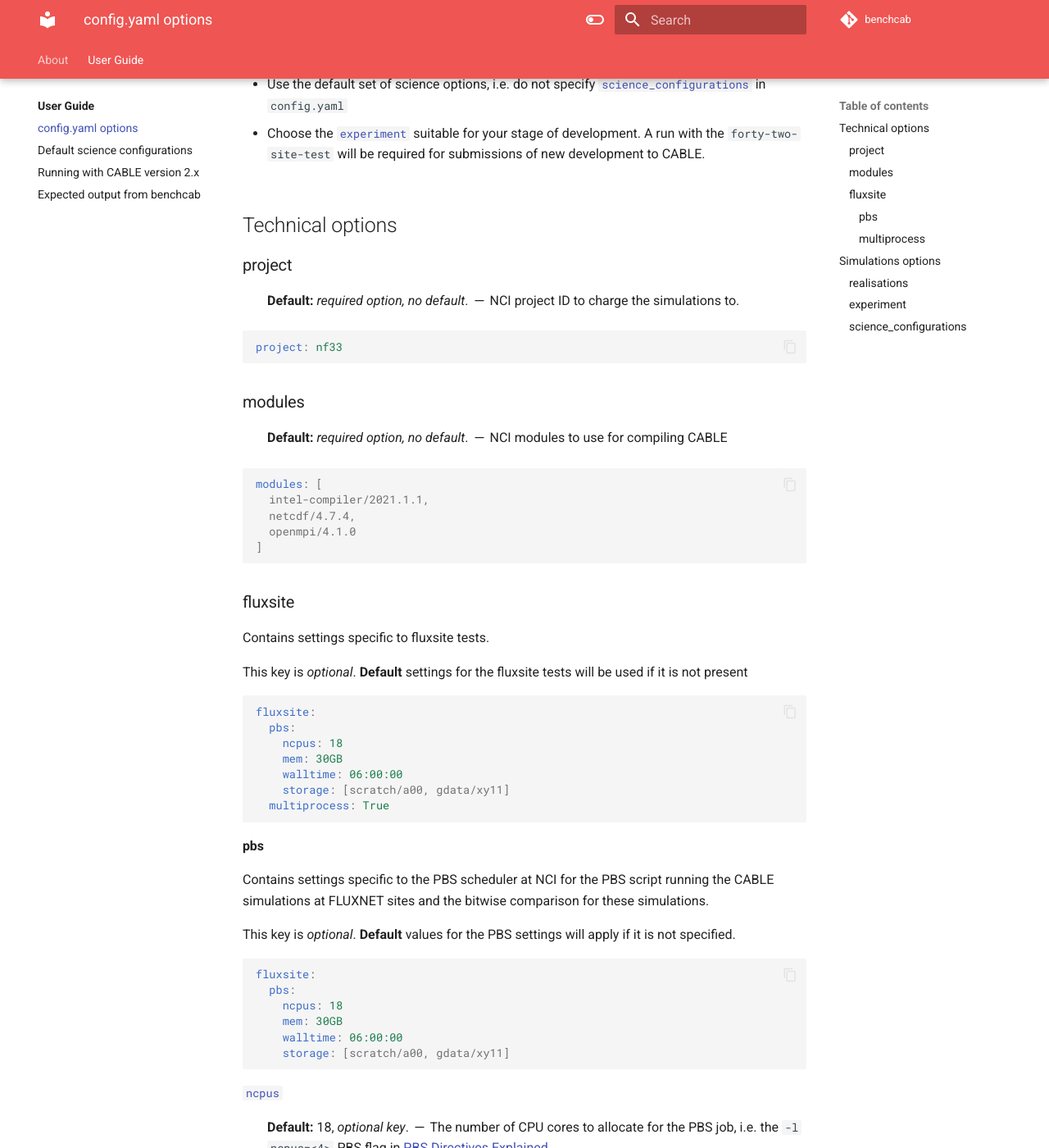
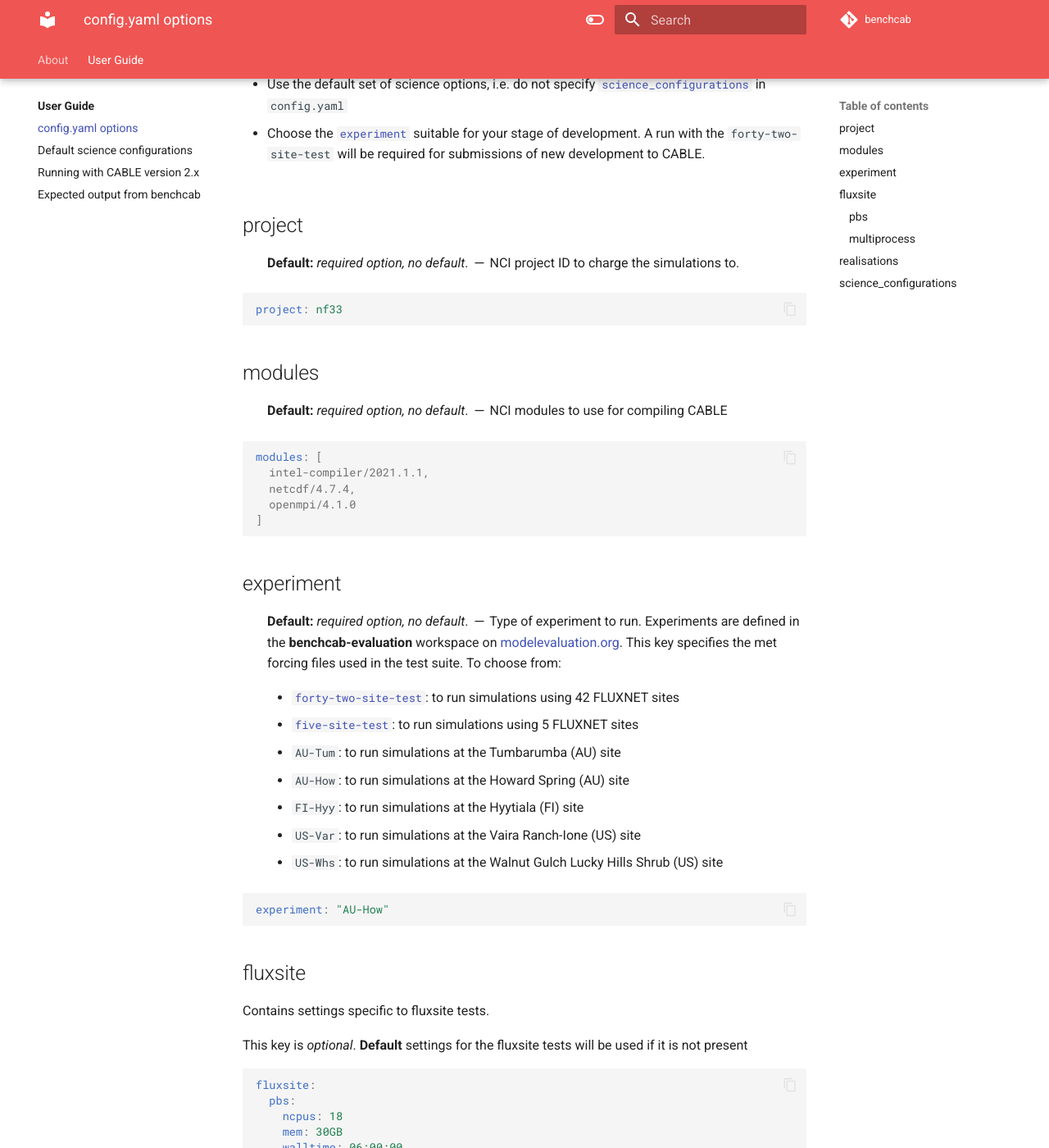
Before and after one commit to mdekauwe/CABLE_benchmarking, an MkDocs documentation site: the page built from docs/user_guide/config_options.md, in a window 1280 px wide and 1400 px high, scrolled down 499 px. Shown: the whole window at 82% size. Built offline with MkDocs 1.6.1 and Material for MkDocs 9.7.7, drawn with Linux system fonts in a browser that asks for light colours; comment, search, counter and statistics services are not loaded; some of the changed text lies outside the part shown.

Commit message:
#140 - remove a level of heading and reorganise options

````diff
--- a/docs/user_guide/config_options.md
+++ b/docs/user_guide/config_options.md
@@ -33,9 +33,7 @@ The different running modes of `benchcab` are solely dependent on the options us
     * Specify the [science configurations](#`science_configurations`) you want to run. [`patch`](#+realsation.patch) will be applied on top of the science configurations listed.
 
 
-## Technical options
-
-### project
+## project
 
 : **Default:** _required option, no default_. :octicons-dash-24: NCI project ID to charge the simulations to.
 
@@ -45,7 +43,7 @@ project: nf33
 
 ```
 
-### modules
+## modules
 
 : **Default:** _required option, no default_. :octicons-dash-24: NCI modules to use for compiling CABLE
 
@@ -59,7 +57,25 @@ modules: [
 
 ```
 
-### fluxsite
+## experiment
+
+: **Default:** _required option, no default_. :octicons-dash-24: Type of experiment to run. Experiments are defined in the **benchcab-evaluation** workspace on [modelevaluation.org][meorg]. This key specifies the met forcing files used in the test suite. To choose from:
+
+    - [`forty-two-site-test`][forty-two-me]: to run simulations using 42 FLUXNET sites
+    - [`five-site-test`][five-me]: to run simulations using 5 FLUXNET sites
+    - `AU-Tum`: to run simulations at the Tumbarumba (AU) site
+    - `AU-How`: to run simulations at the Howard Spring (AU) site
+    - `FI-Hyy`: to run simulations at the Hyytiala (FI) site
+    - `US-Var`: to run simulations at the Vaira Ranch-Ione (US) site
+    - `US-Whs`: to run simulations at the Walnut Gulch Lucky Hills Shrub (US) site
+
+```yaml
+
+experiment: "AU-How"
+
+```
+
+## fluxsite
 Contains settings specific to fluxsite tests.
 
 This key is _optional_. **Default** settings for the fluxsite tests will be used if it is not present
@@ -74,7 +90,7 @@ fluxsite:
   multiprocess: True
 ```
 
-#### pbs
+### pbs
 
 Contains settings specific to the PBS scheduler at NCI for the PBS script running the CABLE simulations at FLUXNET sites and the bitwise comparison for these simulations.
 
@@ -136,7 +152,7 @@ fluxsite:
 
 ```
 
-#### multiprocess
+### multiprocess
 
 : **Default:** True, _optional key_. :octicons-dash-24: Enables or disables multiprocessing for executing embarrassingly parallel tasks.
 
@@ -147,9 +163,7 @@ fluxsites:
 
 ```
 
-## Simulations options
-
-### realisations
+## realisations
 
 Entries for each CABLE branch to use. Each entry is a dictionary, `{}`, that contains the following keys.
 
@@ -296,25 +310,8 @@ realisations: [
 
 1. The value is ignored and does not have to be a possible value for the namelist option.
 
-### experiment
 
-: **Default:** _required option, no default_. :octicons-dash-24: Type of experiment to run. Experiments are defined in the **benchcab-evaluation** workspace on [modelevaluation.org][meorg]. This key specifies the met forcing files used in the test suite. To choose from:
-
-    - [`forty-two-site-test`][forty-two-me]: to run simulations using 42 FLUXNET sites
-    - [`five-site-test`][five-me]: to run simulations using 5 FLUXNET sites
-    - `AU-Tum`: to run simulations at the Tumbarumba (AU) site
-    - `AU-How`: to run simulations at the Howard Spring (AU) site
-    - `FI-Hyy`: to run simulations at the Hyytiala (FI) site
-    - `US-Var`: to run simulations at the Vaira Ranch-Ione (US) site
-    - `US-Whs`: to run simulations at the Walnut Gulch Lucky Hills Shrub (US) site
-
-```yaml
-
-experiment: "AU-How"
-
-```
-
-### science_configurations
+## science_configurations
 
 : **Default:** unset, no impact, _optional key_. :octicons-dash-24: User defined science configurations. Science configurations that are specified here will replace [the default science configurations](default_science_configurations.md). In the output filenames, each configuration is identified with S<N\> where N is an integer starting from 0 for the first listed configuration and increasing by 1 for each subsequent configuration.
 
````
